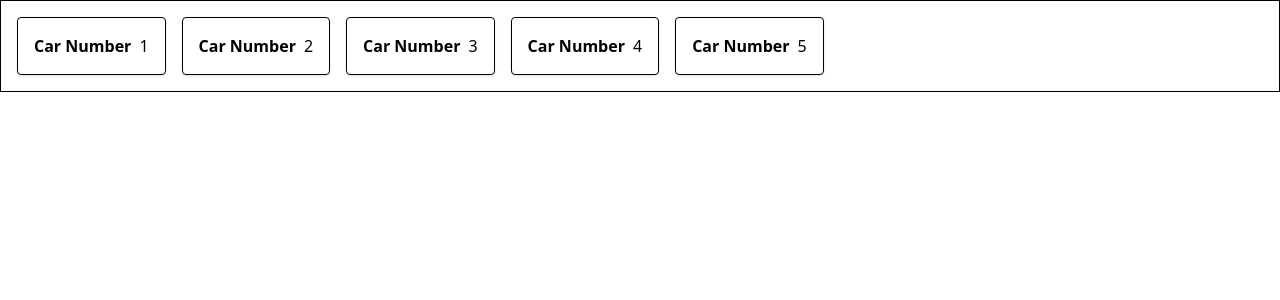
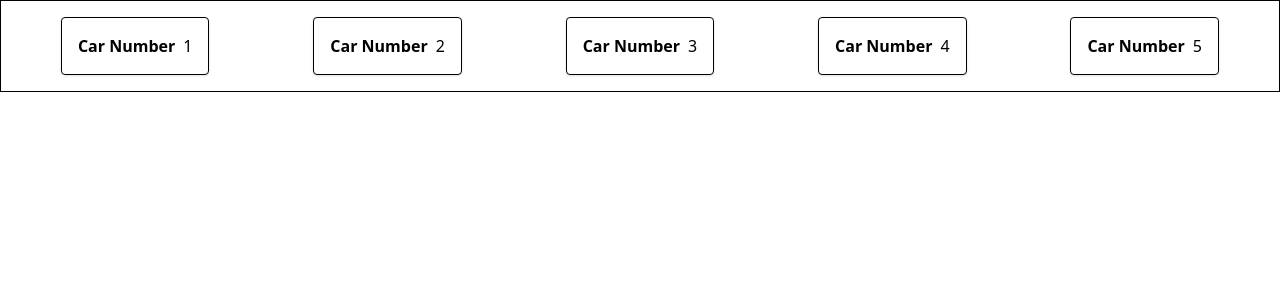
Before and after one commit to rabiulislam5334/group-practice, a Next.js app: page / in a window 1280 px wide. Shown: the top 300 px of the page. Built offline with nearby package versions, Linux system fonts and the light colour scheme.

Commit message:
Some little changes on Latest Section

```diff
--- a/src/components/Home/Latest.jsx
+++ b/src/components/Home/Latest.jsx
@@ -1,6 +1,6 @@
 function LatestCard({ num }) {
   return (
-    <div className="flex items-center gap-2 p-4 border rounded shadow-sm">
+    <div className="mx-auto flex items-center gap-2 p-4 border rounded shadow-sm">
       <h1 className="font-bold">Car Number</h1>
       <span>{num}</span>
     </div>
```
